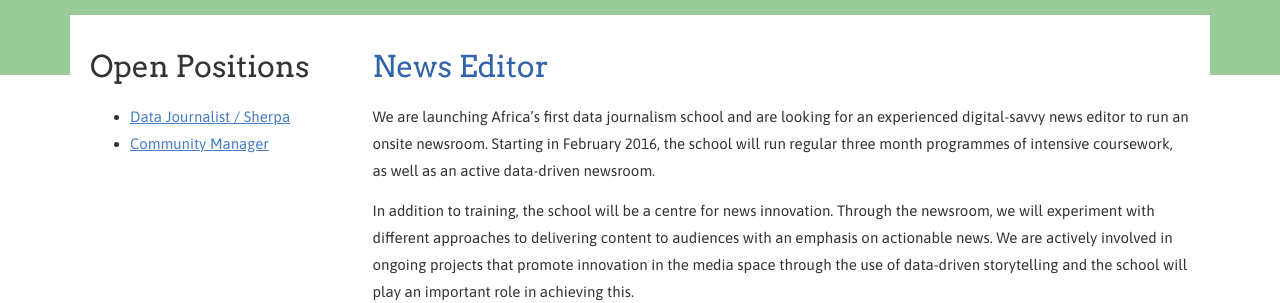
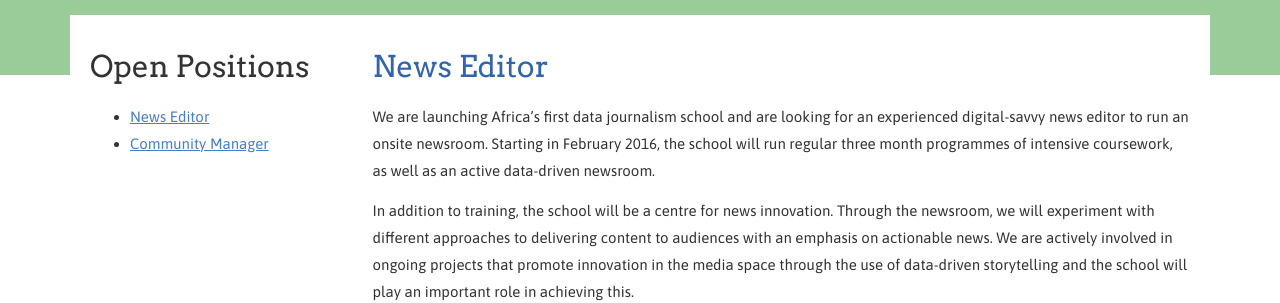
Before and after one commit to Code4SA/old-code4sa.github.io, a Jekyll site: the page built from careers.html, in a window 1280 px wide and 900 px high. Shown: the part 420-723 px from the top of the window. Built offline with Jekyll 4.4.1, drawn with Linux system fonts in a browser that asks for light colours; Markdown is read by kramdown in place of the engine named in the settings.

Commit message:
title changes for news editor

```diff
--- a/careers.html
+++ b/careers.html
@@ -20,7 +20,7 @@ title: Careers
 	  <nav>
 	    <h2> Open Positions </h2>
 	    <ul>
-	  <li><a href="#datasherpa">Data Journalist / Sherpa</a></li>
+	  <li><a href="#newseditor">News Editor</a></li>
 	      <li><a href="#communitymanager">Community Manager</a></li>
 	    </ul>
 	  </nav>
@@ -28,7 +28,7 @@ title: Careers
 
 	<div class="col-sm-9">
 	  <section>
-	    <h2><a id="datasherpa">News Editor</a></h2>
+	    <h2><a id="newseditor">News Editor</a></h2>
 
 	    <p>We are launching Africa’s first data journalism school and are looking for an experienced digital-savvy news editor to run an onsite newsroom. Starting in February 2016, the school will run regular three month programmes of intensive coursework, as well as an active data-driven newsroom.</p>
 	<p>In addition to training, the school will be a centre for news innovation. Through the newsroom, we will experiment with different approaches to delivering content to audiences with an emphasis on actionable news. We are actively involved in ongoing projects that promote innovation in the media space through the use of data-driven storytelling and the school will play an important role in achieving this.</p>
```
